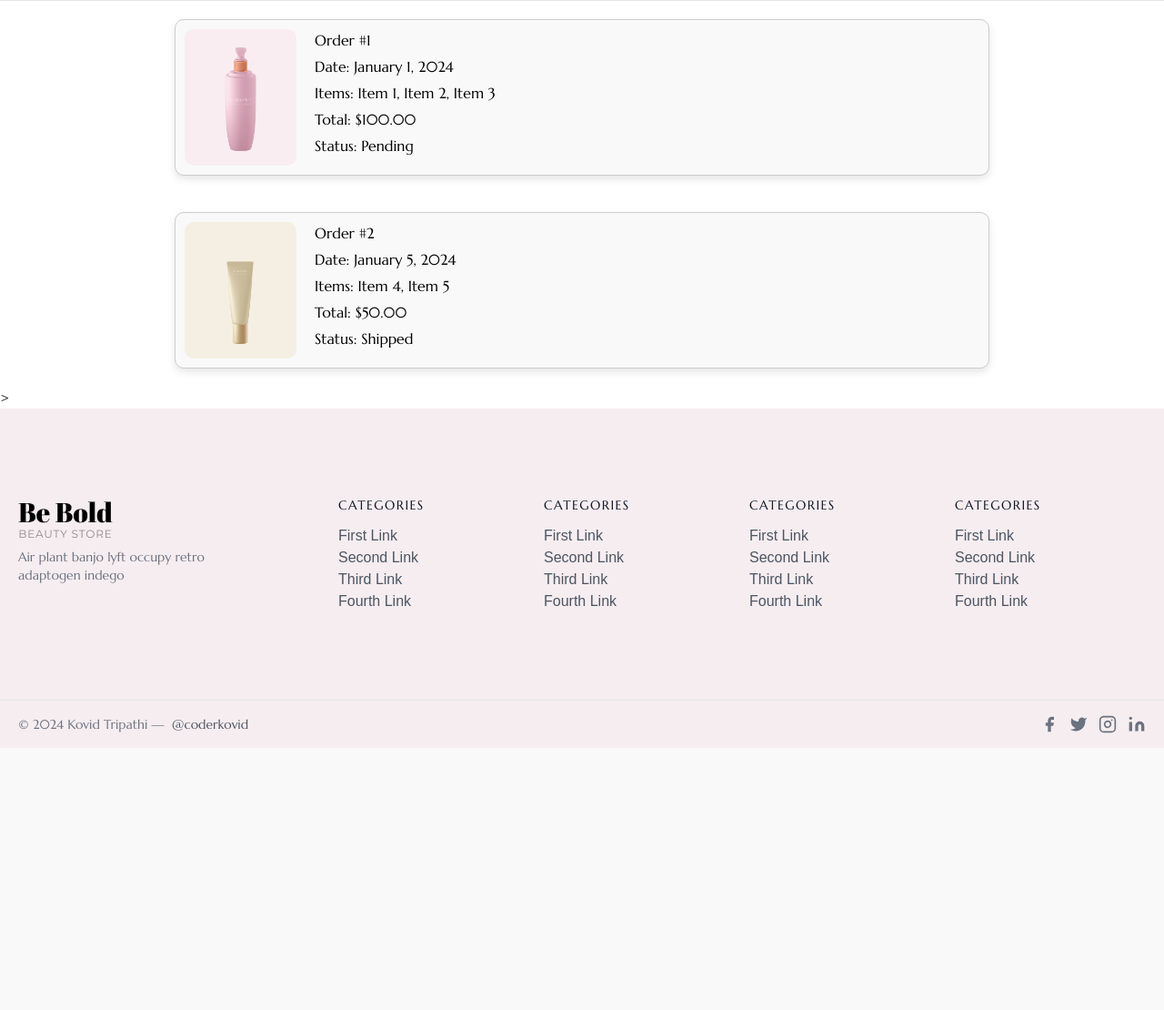
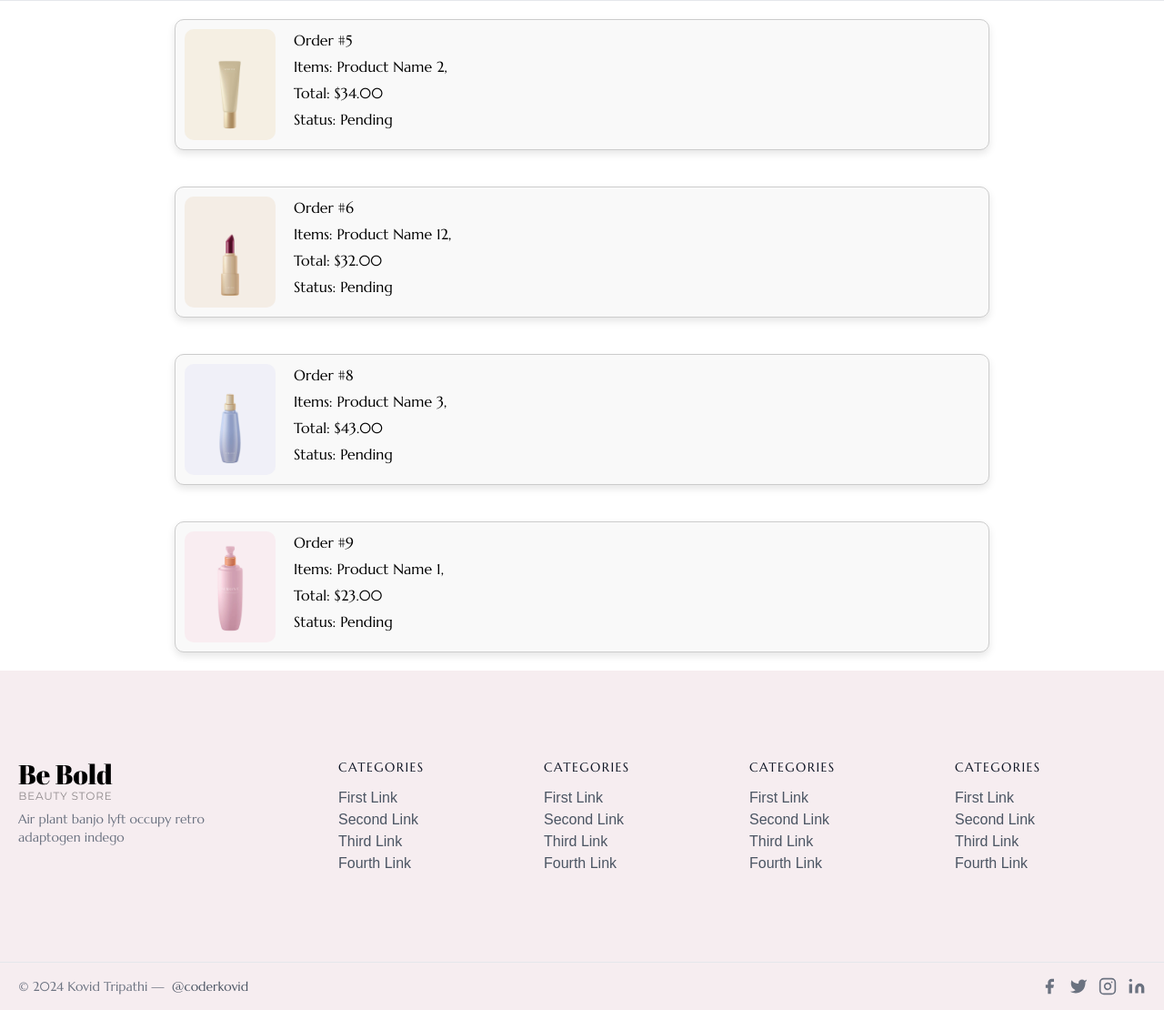
Before and after one commit to OfficialKovid/ecom-django, a Django app: page /orders/ in a window 1280 px wide. Shown: the part 76-1186 px from the top of the page at 91% size. Before the commit the page ends 882 px from the top, so only its background shows below. Run offline with Django 5.2, Linux system fonts and the light colour scheme; a user stored in the database is signed in; data comes from the database, SQL or seed files in the repository; both versions use the stored data as it was after the commit; some libraries are stand-ins or nearby versions.

Commit message:
adding order and basic of cart

```diff
--- a/contact/templates/contact.html
+++ b/contact/templates/contact.html
@@ -51,7 +51,7 @@
                   <label for="message" class="leading-7 text-sm text-gray-600">Message</label>
                   <textarea id="message" name="message" required class="w-full bg-white rounded border border-gray-300 focus:border-indigo-500 focus:ring-2 focus:ring-indigo-200 h-32 text-base outline-none text-gray-700 py-1 px-3 resize-none leading-6 transition-colors duration-200 ease-in-out"></textarea>
                 </div>
-                <button class="text-white bg-indigo-500 border-0 py-2 px-6 focus:outline-none hover:bg-indigo-600 rounded text-lg">Button</button>
+                <button class="text-white bg-indigo-500 border-0 py-2 px-6 focus:outline-none hover:bg-indigo-600 rounded text-lg">Submit</button>
                 <p class="text-xs text-gray-500 mt-3">Chicharrones blog helvetica normcore iceland tousled brook viral artisan.</p>
               </form>
             </div>
--- a/ecombebold/models.py
+++ b/ecombebold/models.py
@@ -44,6 +44,8 @@ class Order(models.Model):
     products = models.ManyToManyField(Product)
     total_price = models.DecimalField(max_digits=10, decimal_places=2)
     status = models.CharField(max_length=100)
+    def __str__(self):
+        return f'user: {self.user} status: {self.status}'
 
 class Payment(models.Model):
     order = models.ForeignKey(Order, on_delete=models.CASCADE)
--- a/ecombebold/templates/base.html
+++ b/ecombebold/templates/base.html
@@ -91,7 +91,7 @@
                         <circle cx="60" cy="33.8" r="30"></circle>
                     </svg>
                 </a>
-                <a href="cart.html" class="cart-link">
+                <a href="cart/" class="cart-link">
                     <svg class="cart-icon" xmlns="http://www.w3.org/2000/svg" xmlns:xlink="http://www.w3.org/1999/xlink" version="1.1" id="ast-bag-icon-svg" x="0px" y="0px" width="100" height="100" viewBox="826 826 140 140" enable-background="new 826 826 140 140" xml:space="preserve">
                       <path d="M960.758,934.509l2.632,23.541c0.15,1.403-0.25,2.657-1.203,3.761c-0.953,1.053-2.156,1.579-3.61,1.579H833.424  c-1.454,0-2.657-0.526-3.61-1.579c-0.952-1.104-1.354-2.357-1.203-3.761l2.632-23.541H960.758z M953.763,871.405l6.468,58.29H831.77  l6.468-58.29c0.15-1.203,0.677-2.218,1.58-3.045c0.903-0.827,1.981-1.241,3.234-1.241h19.254v9.627c0,2.658,0.94,4.927,2.82,6.807  s4.149,2.82,6.807,2.82c2.658,0,4.926-0.94,6.807-2.82s2.821-4.149,2.821-6.807v-9.627h28.882v9.627  c0,2.658,0.939,4.927,2.819,6.807c1.881,1.88,4.149,2.82,6.807,2.82s4.927-0.94,6.808-2.82c1.879-1.88,2.82-4.149,2.82-6.807v-9.627  h19.253c1.255,0,2.332,0.414,3.235,1.241C953.086,869.187,953.612,870.202,953.763,871.405z M924.881,857.492v19.254  c0,1.304-0.476,2.432-1.429,3.385s-2.08,1.429-3.385,1.429c-1.303,0-2.432-0.477-3.384-1.429c-0.953-0.953-1.43-2.081-1.43-3.385  v-19.254c0-5.315-1.881-9.853-5.641-13.613c-3.76-3.761-8.298-5.641-13.613-5.641s-9.853,1.88-13.613,5.641  c-3.761,3.76-5.641,8.298-5.641,13.613v19.254c0,1.304-0.476,2.432-1.429,3.385c-0.953,0.953-2.081,1.429-3.385,1.429  c-1.303,0-2.432-0.477-3.384-1.429c-0.953-0.953-1.429-2.081-1.429-3.385v-19.254c0-7.973,2.821-14.779,8.461-20.42  c5.641-5.641,12.448-8.461,20.42-8.461c7.973,0,14.779,2.82,20.42,8.461C922.062,842.712,924.881,849.519,924.881,857.492z"></path></svg>
                     </a>
@@ -104,7 +104,7 @@
         {% block body %}
 
         {% endblock %}
->
+
       <!-- jQuery first, then Popper.js -->
       <script src="https://code.jquery.com/jquery-3.3.1.slim.min.js"
         integrity="sha384-q8i/X+965DzO0rT7abK41JStQIAqVgRVzpbzo5smXKp4YfRvH+8abtTE1Pi6jizo"
--- a/ecombebold/templates/orders.html
+++ b/ecombebold/templates/orders.html
@@ -55,36 +55,26 @@
 
 </style>
 {% endblock %}
-
 {% block body %}
 <div class="orders-container">
+    {% for order in user_orders %}
     <div class="order">
-      <div class="order-details">
-        <img src="{% static 'ecom/img/product-1.jpg' %}" alt="Order #1 Image">
-        <div class="order-info">
-          <h3>Order #1</h3>
-          <p>Date: January 1, 2024</p>
-          <p>Items: Item 1, Item 2, Item 3</p>
-          <p>Total: $100.00</p>
-          <p>Status: Pending</p>
+        <div class="order-details">
+          {% for item in order.products.all %}
+          <img src="{{ item.image.url }}" alt="{{ item.name }}" width="100">
+          {% endfor %}
+            <div class="order-info">
+                <h3>Order #{{ order.id }}</h3>
+                <p>Items: {% for item in order.products.all %} {{ item.name }}, {% endfor %}</p>
+                <p>Total: ${{ order.total_price }}</p>
+                <p>Status: {{ order.status }}</p>
+
+
+            </div>
         </div>
-      </div>
     </div>
-
-    <div class="order">
-      <div class="order-details">
-        <img src="{% static 'ecom/img/product-2.jpg' %}" alt="Order #2 Image">
-        <div class="order-info">
-          <h3>Order #2</h3>
-          <p>Date: January 5, 2024</p>
-          <p>Items: Item 4, Item 5</p>
-          <p>Total: $50.00</p>
-          <p>Status: Shipped</p>
-        </div>
-      </div>
-    </div>
-
-    <!-- Add more orders as needed -->
-  </div>
-
+    {% empty %}
+    <p>No orders found.</p>
+    {% endfor %}
+</div>
 {% endblock %}
--- a/ecombebold/templates/product.html
+++ b/ecombebold/templates/product.html
@@ -67,7 +67,7 @@
           </div>
           <div class="flex">
             <span class="title-font font-medium text-2xl text-gray-900">{{product.price}}</span>
-            <button class="flex ml-auto text-white bg-pink-500 border-0 py-2 px-6 focus:outline-none hover:bg-pink-600 rounded">Button</button>
+            <a href="{% url 'order' product.id %}" class="flex ml-auto text-white bg-pink-500 border-0 py-2 px-6 focus:outline-none hover:bg-pink-600 rounded" >Buy</a>
             <button class="rounded-full w-10 h-10 bg-gray-200 p-0 border-0 inline-flex items-center justify-center text-gray-500 ml-4">
               <svg fill="currentColor" stroke-linecap="round" stroke-linejoin="round" stroke-width="2" class="w-5 h-5" viewBox="0 0 24 24">
                 <path d="M20.84 4.61a5.5 5.5 0 00-7.78 0L12 5.67l-1.06-1.06a5.5 5.5 0 00-7.78 7.78l1.06 1.06L12 21.23l7.78-7.78 1.06-1.06a5.5 5.5 0 000-7.78z"></path>
--- a/ecombebold/urls.py
+++ b/ecombebold/urls.py
@@ -15,5 +15,8 @@ path('logout/',logout_user, name = 'logout'),
 path('account/',account, name = 'account'),
 path('orders/',orders, name = 'orders'),
 path('product/<int:product_id>/', product_detail, name='product_detail'),
+path('order/<int:product_id>/', order_it, name='order'),
+path('place_order/', place_order, name='place_order'),
+
 
 ]
--- a/ecombebold/views.py
+++ b/ecombebold/views.py
@@ -7,7 +7,6 @@ from django.contrib.auth.decorators import login_required
 
 
 # Create your views here.
-# from django.http import HttpResponse
 def homePageView(request):
 	return redirect("/ecom/")
 
@@ -103,3 +102,69 @@ skincare = Product.objects.filter(category=skin_care_category) # Retrieve all pr
 skin={'skincare': skincare}
 def skincare(request):
 	return render(request,"skincare.html",context=skin)
+
+
+# FOR ORDERS
+
+@login_required(login_url='/login/')
+def orders(request):
+    # Retrieve orders associated with the current user
+    user_orders = Order.objects.filter(user=request.user)
+    return render(request, "orders.html", {'user_orders': user_orders})
+
+def order_it(request,product_id):
+	product = get_object_or_404(Product, pk=product_id)
+	return render(request,'order.html',{'product': product})
+
+@login_required(login_url='/login/')
+def place_order(request):
+    product = get_object_or_404(Product, pk=request.POST.get('product_id'))
+
+
+    if request.method == 'POST':
+        name = request.POST.get('name')
+        email = request.POST.get('email')
+        address = request.POST.get('address')
+        city = request.POST.get('city')
+        state = request.POST.get('state')
+        postal_code = request.POST.get('postal_code')
+        country = request.POST.get('country')
+        total_price = product.price  # Assuming the total price is the price of the product
+
+        # Assuming the user is authenticated, you can get the user instance
+        user = request.user
+
+        # Create address instance
+        address_instance = Address.objects.create(
+            user=user,
+            address_line1=address,
+            city=city,
+            state=state,
+            zip_code=postal_code,
+            country=country
+        )
+
+        # Create order instance
+        order = Order.objects.create(
+            user=user,
+            total_price=total_price,
+            status='Pending'  # You can set initial status as Pending or any other status
+        )
+
+        # Assuming you have a payment confirmation, you can update the payment status as well
+        payment_status = 'Success'  # You need to retrieve this from your payment gateway response
+        Payment.objects.create(
+            order=order,
+            payment_method='Cash on delivery',  # You can modify this based on the actual payment method
+            amount_paid=total_price,
+            transaction_id='',  # You can fill this with actual transaction ID if available
+            status=payment_status
+        )
+
+        # You can add product to the order
+        order.products.add(product)
+
+        messages.success(request, 'Order placed successfully!')
+        return redirect('/ecom/')  # Redirect to home page or any other page after successful order placement
+
+    return render(request, 'order.html', {'product': product})
```
Also changed, not shown: ecombebold/templates/index.html (+0 -32 lines), ecombebold/templates/shop.html (+8 -6 lines), db.sqlite3.
